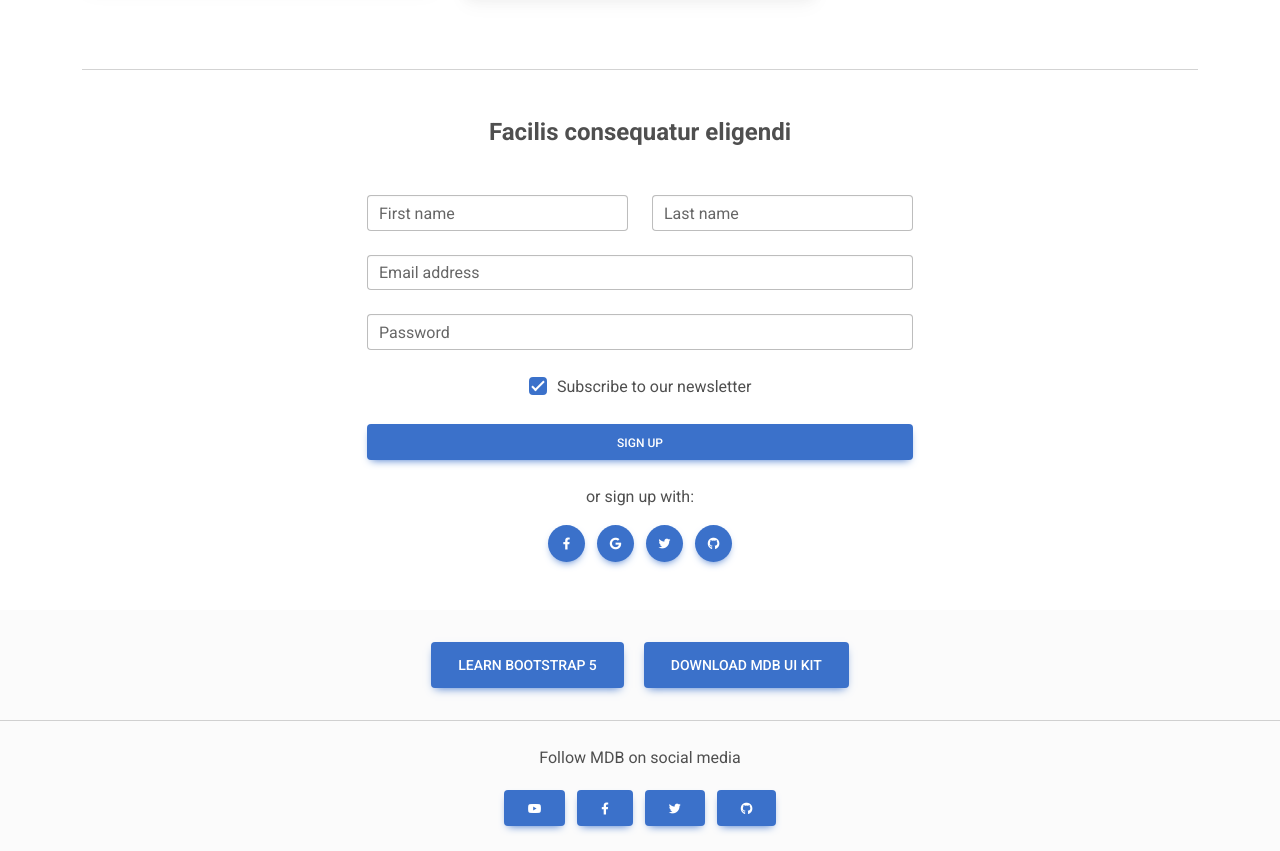
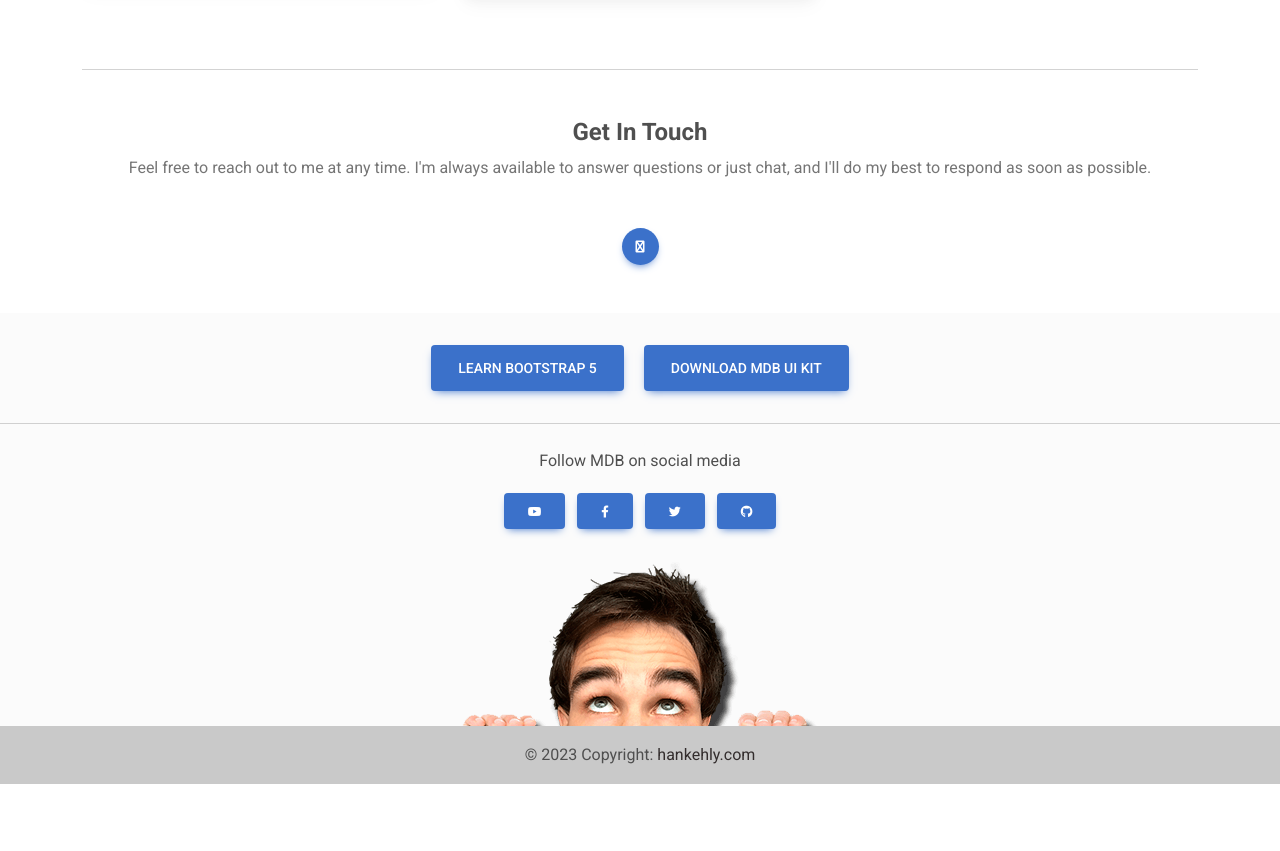
Before and after one commit to hankehly/hankehly, a plain HTML site: page index.html in a window 1280 px wide. Shown: the part 2338-3189 px from the top of the page. After the commit the page ends 3122 px from the top, so only its background shows below. Drawn offline with nearby package versions, Linux system fonts and the light colour scheme.

Commit message:
Update text

```diff
--- a/index.html
+++ b/index.html
@@ -393,74 +393,16 @@
       <hr class="my-5" />
 
       <!--Section: Content-->
-      <section class="mb-5">
-        <h4 class="mb-5 text-center"><strong>Facilis consequatur eligendi</strong></h4>
+      <section class="mb-5 text-center">
+        <h4><strong>Get In Touch</strong></h4>
 
-        <div class="row d-flex justify-content-center">
-          <div class="col-md-6">
-            <form>
-              <!-- 2 column grid layout with text inputs for the first and last names -->
-              <div class="row mb-4">
-                <div class="col">
-                  <div class="form-outline">
-                    <input type="text" id="form3Example1" class="form-control" />
-                    <label class="form-label" for="form3Example1">First name</label>
-                  </div>
-                </div>
-                <div class="col">
-                  <div class="form-outline">
-                    <input type="text" id="form3Example2" class="form-control" />
-                    <label class="form-label" for="form3Example2">Last name</label>
-                  </div>
-                </div>
-              </div>
+        <p class="text-muted mb-5">
+          Feel free to reach out to me at any time. I'm always available to answer questions or just chat, and I'll do my best to respond as soon as possible.
+        </p>
 
-              <!-- Email input -->
-              <div class="form-outline mb-4">
-                <input type="email" id="form3Example3" class="form-control" />
-                <label class="form-label" for="form3Example3">Email address</label>
-              </div>
-
-              <!-- Password input -->
-              <div class="form-outline mb-4">
-                <input type="password" id="form3Example4" class="form-control" />
-                <label class="form-label" for="form3Example4">Password</label>
-              </div>
-
-              <!-- Checkbox -->
-              <div class="form-check d-flex justify-content-center mb-4">
-                <input class="form-check-input me-2" type="checkbox" value="" id="form2Example3" checked />
-                <label class="form-check-label" for="form2Example3">
-                  Subscribe to our newsletter
-                </label>
-              </div>
-
-              <!-- Submit button -->
-              <button type="submit" class="btn btn-primary btn-block mb-4">
-                Sign up
-              </button>
-
-              <!-- Register buttons -->
-              <div class="text-center">
-                <p>or sign up with:</p>
-                <button type="button" class="btn btn-primary btn-floating mx-1">
-                  <i class="fab fa-facebook-f"></i>
-                </button>
-
-                <button type="button" class="btn btn-primary btn-floating mx-1">
-                  <i class="fab fa-google"></i>
-                </button>
-
-                <button type="button" class="btn btn-primary btn-floating mx-1">
-                  <i class="fab fa-twitter"></i>
-                </button>
-
-                <button type="button" class="btn btn-primary btn-floating mx-1">
-                  <i class="fab fa-github"></i>
-                </button>
-              </div>
-            </form>
-          </div>
+        <button type="button" class="btn btn-primary btn-floating mx-1">
+          <i class="fab fa-envelope"></i>
+        </button>
         </div>
       </section>
       <!--Section: Content-->
```
